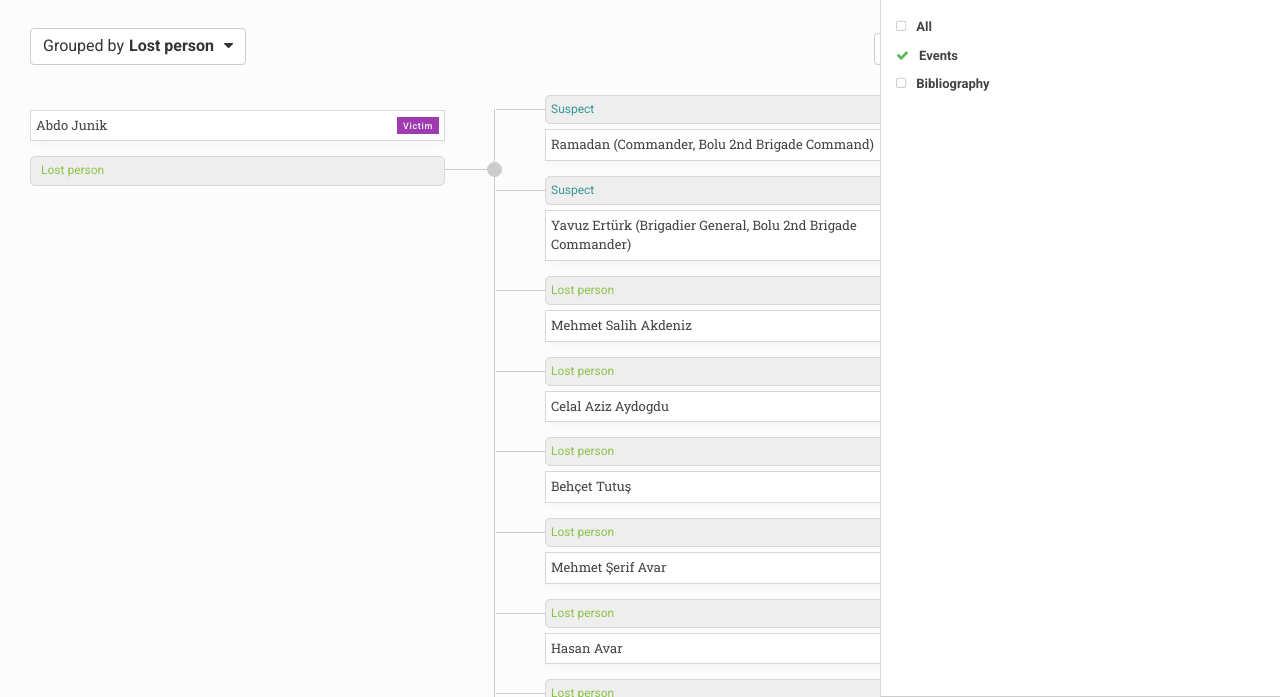
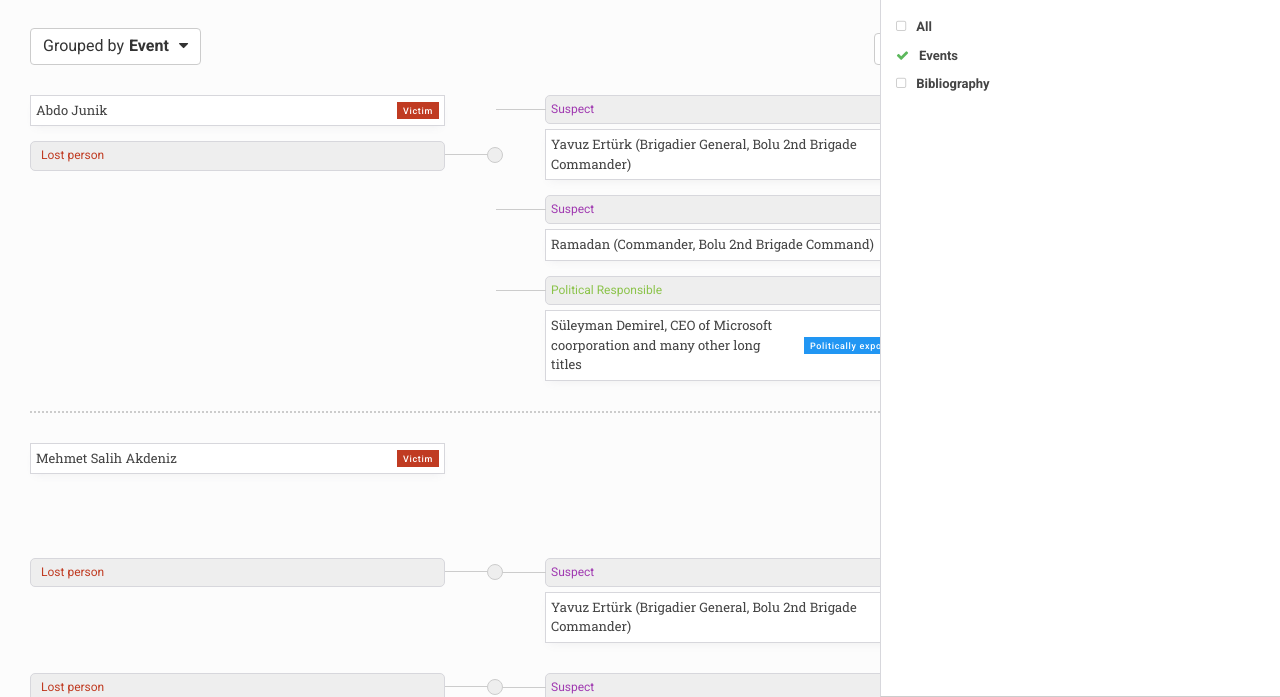
Before and after one commit to danicatalan/uwazi-relationships-hub, a website: page src/index.pug in a window 1280 px wide. Shown: the part 103-800 px from the top of the page. Drawn offline with nearby package versions, Linux system fonts and the light colour scheme; some packages are replaced by stand-ins of ours; files that its build step writes are made by us from their sources; a script that the page names is missing.

Commit message:
remake hub

```diff
--- a/app/scripts/app.js
+++ b/app/scripts/app.js
@@ -1 +1 @@
-var dropdownGroups={state:false,element:$(".dropdown-groups .dropdown-list")};$(".dropdown-groups .btn").click(function(){if(dropdownGroups.state==false){dropdownGroups.element.show()}else{dropdownGroups.element.hide()}dropdownGroups.state=!dropdownGroups.state});$(".dropdown-groups li").click(function(){var target=$(this).text();var targetElement="#groupBy"+target.replace(/\s/g,"");$(".group-wrapper").hide();$(targetElement).show();$(".dropdown-groups b").text(target);dropdownGroups.element.hide();dropdownGroups.state=false});var metadataShow=false;$("#toggleMetadata").click(function(){metadataShow=!metadataShow;if(metadataShow){$(".group").removeClass("group-collapse");$("#toggleMetadata").html('<i class="fa fa-compress"></i><span>&nbsp;&nbsp;Collapse</span>')}else{$(".group").addClass("group-collapse");$("#toggleMetadata").html('<i class="fa fa-expand"></i><span>&nbsp;&nbsp;Expand</span>')}});$(".source").stick_in_parent();
+var dropdownGroups={state:false,element:$(".dropdown-groups .dropdown-list")};$(".dropdown-groups .btn").click(function(){if(dropdownGroups.state==false){dropdownGroups.element.show()}else{dropdownGroups.element.hide()}dropdownGroups.state=!dropdownGroups.state});$(".dropdown-groups li").click(function(){var target=$(this).text();var targetElement="#groupBy"+target.replace(/\s/g,"");$(".group-wrapper").hide();$(targetElement).show();$(".dropdown-groups b").text(target);dropdownGroups.element.hide();dropdownGroups.state=false});var metadataShow=false;$("#toggleMetadata").click(function(){metadataShow=!metadataShow;if(metadataShow){$(".group").removeClass("group-collapse");$("#toggleMetadata").html('<i class="fa fa-compress"></i><span>&nbsp;&nbsp;Collapse</span>')}else{$(".group").addClass("group-collapse");$("#toggleMetadata").html('<i class="fa fa-expand"></i><span>&nbsp;&nbsp;Expand</span>')}});$(".source").stick_in_parent({offset_top:30});
--- a/src/components/group.pug
+++ b/src/components/group.pug
@@ -33,6 +33,7 @@ mixin group(data)
                 div(class="item-type item-type-" + data.template.type)
                   span(class="item-type__name")= data.template.label
           div(class="item-connection")
+            figure(class="hub")
             div(class="connection-data")
               p(class="connection-type connection-type-" + node.relationship.type)
                 span= node.relationship.label
@@ -45,15 +46,16 @@ mixin group(data)
         div(class="target-connections")
           each connection in node.connections
             div(class="connection")
-              div(class="connection-data")
-                p(class="connection-type connection-type-" + connection.relationship.type)
-                  span= connection.relationship.label
-                - if(connection.relationship.metadata && connection.relationship.metadata.length > 0)
-                  div(class="item-metadata")
-                    each metadata in connection.relationship.metadata
-                      dl
-                        dt= metadata.label
-                        dd= metadata.value
+              -if(Object.keys(connection.relationship).length > 0)
+                div(class="connection-data")
+                  p(class="connection-type connection-type-" + connection.relationship.type)
+                    span= connection.relationship.label
+                  - if(connection.relationship.metadata && connection.relationship.metadata.length > 0)
+                    div(class="item-metadata")
+                      each metadata in connection.relationship.metadata
+                        dl
+                          dt= metadata.label
+                          dd= metadata.value
               div(class="item")
                 div(class="item-info")
                   p(class="item-name")= connection.name
--- a/src/index.pug
+++ b/src/index.pug
@@ -13,7 +13,7 @@ block content
       div
         div(class="dropdown dropdown-groups")
             a(class="btn btn-default" href="#") Grouped by
-              b Lost person
+              b Event
               i(class="fa fa-caret-down")
             ul(class="dropdown-list", style="display: none")
               li
@@ -30,7 +30,11 @@ block content
             span &nbsp;&nbsp;Expand
 
     div(class="container")
-      div(id="groupByEvent" class="group-wrapper" style="display: none;")
+      div(id="groupByShowcase" class="group-wrapper")
+        include data/zorlakay/firstTest.pug
+        each group in firstTest
+          +group(group)
+      div(id="groupByEvent" class="group-wrapper")
         include data/zorlakay/groupByEvent.pug
         each group in groupByEvent
           +group(group)
@@ -38,13 +42,9 @@ block content
         include data/zorlakay/groupByVictim.pug
         each group in groupByVictim
           +group(group)
-      div(id="groupBySuspect" class="group-wrapper" style="display: none;")
+      div(id="groupBySuspect" class="group-wrapper")
         include data/zorlakay/groupBySuspect.pug
         each group in groupBySuspect
-          +group(group)
-      div(id="groupByShowcase" class="group-wrapper" style="display: none;")
-        include data/zorlakay/firstTest.pug
-        each group in firstTest
           +group(group)
 
   aside(class="side-panel entity-connections entity-connections is-hidden")
--- a/src/scripts/stick.js
+++ b/src/scripts/stick.js
@@ -1 +1 @@
-$(".source").stick_in_parent();
+$(".source").stick_in_parent({"offset_top": 30});
--- a/src/styles/styles.scss
+++ b/src/styles/styles.scss
@@ -107,6 +107,7 @@
   }
   .group-row {
     position: relative;
+    min-height: 100px;
   }
   .source {
     position: absolute;
@@ -124,6 +125,7 @@
   flex-direction: column;
   justify-content: flex-start;
   padding-right: 50px;
+  z-index: 1;
 }
 
 .target-connections {
@@ -210,13 +212,18 @@
   }
 }
 
-
-
-
-
-
-
-
+.hub {
+  $hub-size: 16px;
+  width: $hub-size;
+  height: $hub-size;
+  background: #eee;
+  border: 1px solid #ccc;
+  position: absolute;
+  top: (28px - $hub-size)/2;
+  right: -50px - $hub-size/2;
+  border-radius: 50%;
+  z-index: 1;
+}
 
 .item-connection {
   &:after {
@@ -228,20 +235,6 @@
     width: 50px;
     top: 13px;
     right: -50px;
-  }
-
-  &:before {
-    content: '';
-    display: block;
-    border: 1px solid #ccc;
-    background: #ccc;
-    z-index: 1;
-    position: absolute;
-    height: 15px;
-    width: 15px;
-    border-radius: 50%;
-    top: 6px;
-    right: -57px;
   }
 }
 
@@ -256,56 +249,47 @@
     top: 13px;
     right: 100%;
   }
-  // .connection-data:after {
-  //   content: '';
-  //   display: block;
-  //   background: #f7f7f7;
-  //   position: absolute;
-  //   height: 1px;
-  //   width: 16px;
-  //   top: 13px;
-  //   left: 100%;
-  // }
 }
 
-.connection {
-  &:before {
-    content: '';
-    background: #ccc;
-    position: absolute;
-    top: 0;
-    height: 14px;
-    width: 1px;
-    left: -1px;
-  }
-  &:after {
-    content: '';
-    background: #ccc;
-    position: absolute;
-    bottom: 0;
-    top: 14px;
-    width: 1px;
-    left: -1px;
-  }
-  &:first-child:before {
-    content: '';
-    background: #fcfcfc;
-    position: absolute;
-    top: 0;
-    height: 13px;
-    width: 1px;
-    left: -1px;
-  }
-  &:last-child:after {
-    content: '';
-    background: #fcfcfc;
-    position: absolute;
-    bottom: 0;
-    top: 14px;
-    width: 1px;
-    left: -1px;
-  }
-}
+//
+// .connection {
+//   &:before {
+//     content: '';
+//     background: #ccc;
+//     position: absolute;
+//     top: 0;
+//     height: 14px;
+//     width: 1px;
+//     left: -1px;
+//   }
+//   &:after {
+//     content: '';
+//     background: #ccc;
+//     position: absolute;
+//     bottom: 0;
+//     top: 14px;
+//     width: 1px;
+//     left: -1px;
+//   }
+//   &:first-child:before {
+//     content: '';
+//     background: #fcfcfc;
+//     position: absolute;
+//     top: 0;
+//     height: 13px;
+//     width: 1px;
+//     left: -1px;
+//   }
+//   &:last-child:after {
+//     content: '';
+//     background: #fcfcfc;
+//     position: absolute;
+//     bottom: 0;
+//     top: 14px;
+//     width: 1px;
+//     left: -1px;
+//   }
+// }
 
 
 
@@ -392,13 +376,10 @@ header {
   position: relative;
 }
 
-.source {
-  padding-top: 15px;
-}
-
 .entity-viewer {
-  overflow: auto;
+  overflow: hidden;
   height: auto;
+  padding-bottom: 60px;
 }
 
 .entity-connections {
```
Also changed, not shown: app/index.html, app/styles/styles.css.
